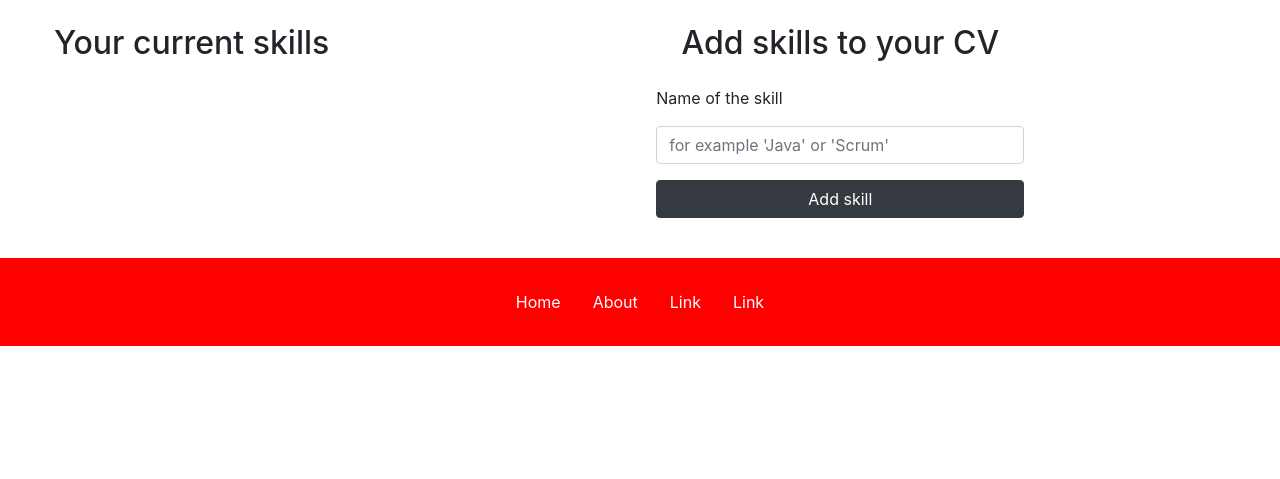
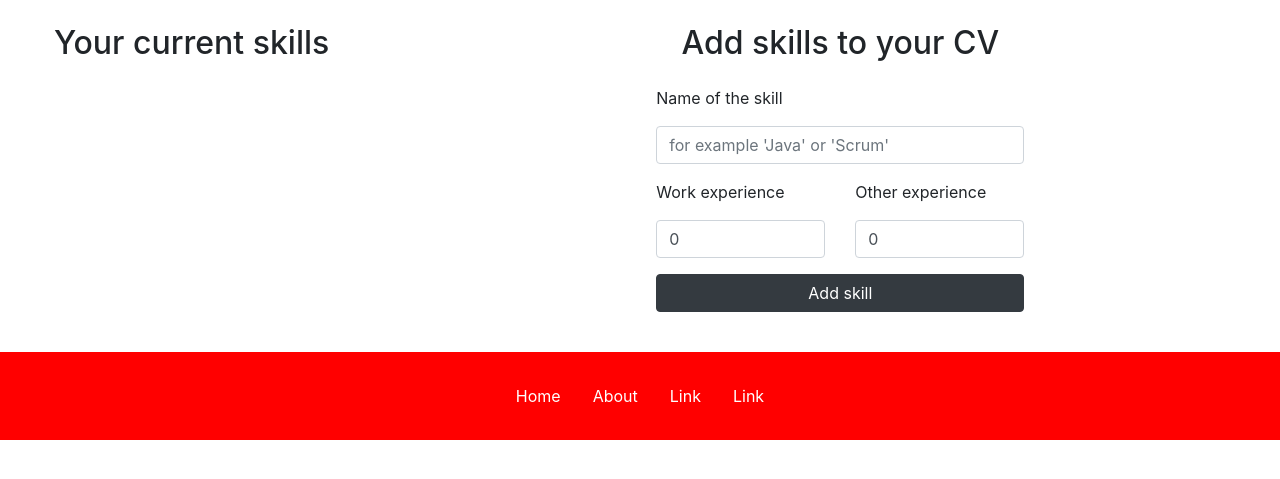
Before and after one commit to MiguelSombrero/skill-em-all, a Flask app: page /skills/new in a window 1280 px wide. Shown: the part 56-535 px from the top of the page. Run offline with Flask 2, Linux system fonts and the light colour scheme; some libraries are stand-ins or nearby versions.

Commit message:
added Experince model and form for experince input

```diff
--- a/application/projects/forms.py
+++ b/application/projects/forms.py
@@ -7,7 +7,7 @@ class ProjectForm(FlaskForm):
     )
 
     start_date = DateField("Start date", format='%d-%m-%Y')
-    end_date = DateField("Start date", format='%d-%m-%Y')
+    end_date = DateField("End date", format='%d-%m-%Y')
 
     class Meta:
         csrf = False
--- a/application/projects/models.py
+++ b/application/projects/models.py
@@ -6,6 +6,7 @@ class Project(Base):
     name = db.Column(db.String(64), nullable=False)
     start_date = db.Column(db.DateTime)
     end_date = db.Column(db.DateTime)
+    active = db.Column(db.Boolean, nullable=False)
 
     owner_id = db.Column(db.Integer, db.ForeignKey('account.id'), nullable=False)
 
@@ -17,6 +18,7 @@ class Project(Base):
         self.start_date = start_date
         self.end_date = end_date
         self.owner_id = owner_id
+        self.active = True
 
     @staticmethod
     def find_projects_by_owner(owner_id):
--- a/application/projects/views.py
+++ b/application/projects/views.py
@@ -15,11 +15,8 @@ def projects_form():
 @app.route("/projects/", methods=["GET"])
 @login_required
 def projects_my():
-    projects = Project.find_projects_by_owner(current_user.id)
-    print(projects) #take this of some point
-
     return render_template("projects/projects.html",
-        projects = projects
+        projects = Project.find_projects_by_owner(current_user.id)
     )
 
 @app.route("/projects/<project_id>", methods=["GET"])
--- a/application/skills/forms.py
+++ b/application/skills/forms.py
@@ -1,10 +1,18 @@
 from flask_wtf import FlaskForm
-from wtforms import StringField, validators
+from wtforms import StringField, IntegerField, validators
 
 class SkillForm(FlaskForm):
     name = StringField("Name of the skill",
         [validators.Length(min=2, max=50, message="Skill name must be between 2-50 characters")]
     )
 
+    work_experience = IntegerField("Work experience",
+        [validators.NumberRange(min=0, max=1000, message="experience should be between 0-1000 months")]
+    )
+
+    other_experience = IntegerField("Other experience",
+        [validators.NumberRange(min=0, max=1000, message="experience should be between 0-1000 months")]
+    )
+
     class Meta:
         csrf = False
--- a/application/skills/views.py
+++ b/application/skills/views.py
@@ -1,6 +1,7 @@
 from application import app, db
 from flask import render_template, request, redirect, url_for
 from application.skills.models import Skill
+from application.skills.models import Experience
 from application.accounts.models import Account
 from application.models import account_skill
 from application.skills.forms import SkillForm
@@ -21,12 +22,31 @@ def skills_create():
         return render_template("skills/skills_form.html", form = form)
 
     skill = Skill.query.filter_by(name=form.name.data).first()
+    account = Account.query.get(current_user.id)
 
     if not skill:
-        account = Account.query.get(current_user.id)
-        skill = Skill(form.name.data, account)
-
+        skill = Skill(form.name.data)
         db.session.add(skill)
         db.session.commit()
 
+    if not Account.user_has_skill(current_user.id, skill.id):
+        account.skills.append(skill)
+        db.session.commit()
+
+    if form.work_experience.data > 0:
+        work_experience = Experience("work_experience", form.work_experience.data)
+        work_experience.account_id = current_user.id
+        work_experience.skill_id = skill.id
+
+        db.session.add(work_experience)
+        db.session.commit()
+
+    if form.other_experience.data > 0:
+        other_experience = Experience("other_experience", form.other_experience.data)
+        other_experience.account_id = current_user.id
+        other_experience.skill_id = skill.id
+
+        db.session.add(other_experience)
+        db.session.commit()
+
     return redirect(url_for("skills_form"))
--- a/application/templates/skills/skills_form.html
+++ b/application/templates/skills/skills_form.html
@@ -9,7 +9,12 @@
       <div class="card mb-3">
         <div class="card-body">
           <h5 class="card-title">{{ skill.name }}</h5>
-          <p class="card-text">Experience</p>
+
+          <ul class="list-group list-group-flush">
+            {% for experience in skill.experiences %}
+            <li class="list-group-item">{{ experience.experience_type}}, {{ experience.experience}}</li>
+            {% endfor %}
+          </ul>
         </div>
       </div>
     {% endfor%}
@@ -19,6 +24,15 @@
     <form method="POST" action="{{ url_for('skills_create') }}" class="form">
 
       {{ forms.input(form.name.label, "name", form.name.errors, placeholder="for example 'Java' or 'Scrum'") }}
+
+      <div class="row">
+        <div class="col">
+          {{ forms.input(form.work_experience.label, "work_experience", form.work_experience.errors, 0, type="number") }}
+        </div>
+        <div class="col">
+          {{ forms.input(form.other_experience.label, "other_experience", form.other_experience.errors, 0, type="number") }}
+        </div>
+      </div>
       <input type="submit" class="btn btn-dark" style="width: 100%;" value="Add skill"/>
     </form>
   </div>
```
Also changed, not shown: application/accounts/models.py (+17 -0 lines), application/skills/models.py (+14 -2 lines), application/templates/projects/project_form.html (+2 -17 lines).
